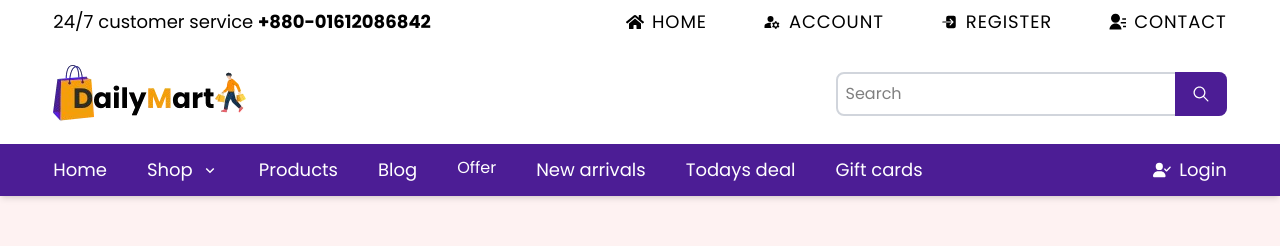
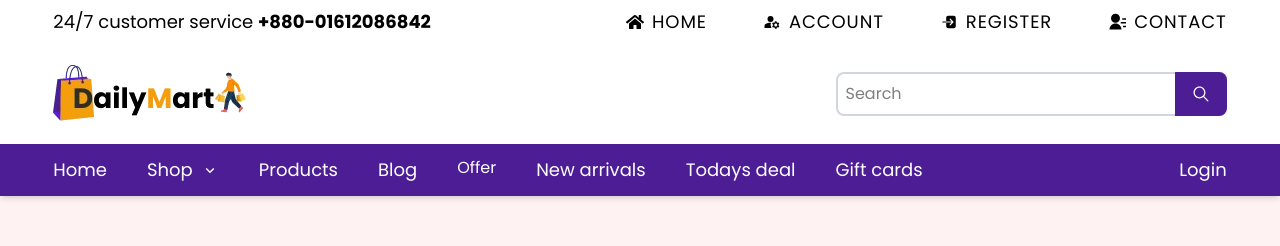
Before and after one commit to mdsamiulislam54/Full-Stack-E-Commerce-Project, a React (Vite) app in the folder client/dailymart/: page /userDashboard in a window 1280 px wide. Shown: the top 246 px of the page. Built offline with nearby package versions, Linux system fonts and the light colour scheme.

Commit message:
User Dashboard Update

```diff
--- a/client/dailymart/src/componants/Header/NavBar.jsx
+++ b/client/dailymart/src/componants/Header/NavBar.jsx
@@ -47,6 +47,7 @@ const NavBar = () => {
     "Food",
     "headphones",
   ];
+  const profileImages = localStorage.getItem("profileImages");
   return (
     <div className="  sm:bg-primary sm:text-light sm:py-2  ">
       <div className="flex  justify-between  items-center py-1 w-11/12 mx-auto">
@@ -135,9 +136,17 @@ const NavBar = () => {
                 onClick={openModalHandelar}
                 className="flex items-center text-lg  gap-2"
               >
-                <span>
-                  <FaUserCheck />
-                </span>
+               {
+                profileImages? (
+                  <img
+                    className="rounded-full h-7 w-7 object-cover"
+                    src={profileImages}
+                    alt="profile image"
+                  />
+                ) : (
+                  <FaUserCheck size={24} className="text-primary" />
+                )
+               }
                 Login
               </Link>
             </li>
--- a/client/dailymart/src/componants/UserDashboard/Profile.jsx
+++ b/client/dailymart/src/componants/UserDashboard/Profile.jsx
@@ -55,7 +55,7 @@ const Profile = () => {
     setIsOpen(false);
   };
   const userPData = localStorage.getItem("userProfile");
-  const profileImages = localStorage.getItem("profileImages");
+
   console.log(userPData);
   return (
     <div className="p-10">
@@ -122,7 +122,7 @@ const Profile = () => {
         onRequestClose={closeModal}
         className="fixed inset-0 flex items-center justify-center z-100"
         overlayClassName="fixed inset-0  bg-black opacity-90 z-100"
-        contentLabel="Example Modal"
+        contentLabel=" User Information  Panel"
       >
         <div>
           <IoIosCloseCircle
@@ -216,7 +216,7 @@ const Profile = () => {
 
           <button
             onClick={handleSave}
-            className=" bg-blue-600 text-white py-2 rounded-md hover:bg-blue-700"
+            className=" bg-primary text-white py-2 rounded-md hover:bg-secondary cursor-pointer duration-300 transition-colors"
           >
             Save Profile
           </button>
--- a/client/dailymart/src/componants/UserDashboard/WelcomePage.jsx
+++ b/client/dailymart/src/componants/UserDashboard/WelcomePage.jsx
@@ -6,7 +6,7 @@ import Logo from '../../assets/brand-logo.png'
 const WelcomePage = () => {
   const user = useSelector((state)=> state.user.user)
   return (
-    <div className=" flex items-center justify-center mt-[10%]  px-4">
+    <div className=" flex items-center justify-center  px-4">
       <div className="bg-white/80 backdrop-blur-md p-10 rounded-xl text-center  max-w-md w-full">
         <div className="flex justify-center items-center">
         <img
```
